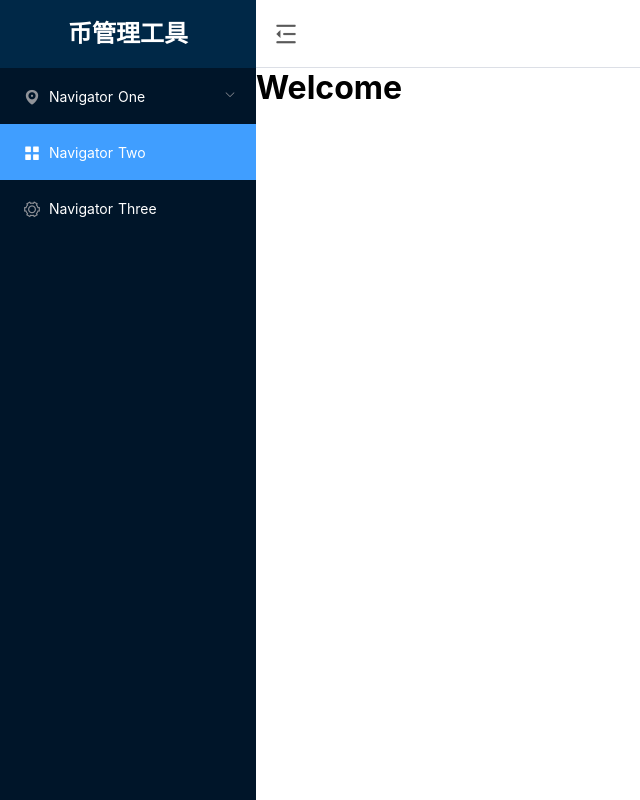
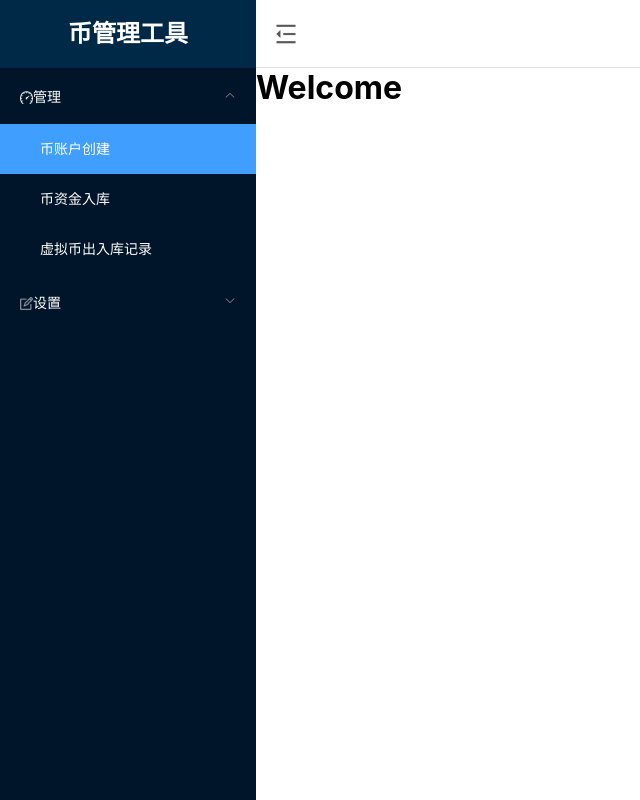
Before and after one commit to jpsiyu/coin-tool, a Nuxt app: page / in a window 1280 px wide. Shown: the whole page, without its empty margins (0-640 px from the left). Built offline with nearby package versions, Linux system fonts and the light colour scheme.

Commit message:
nav tree

```diff
--- /dev/null
+++ b/assets/src/nav_config.js
@@ -0,0 +1,52 @@
+
+const tree = [
+  {
+    name: '管理',
+    icon: require('@/assets/icons/manage.png'),
+    link: '',
+    children: [
+      {
+        name: '币账户创建',
+        link: '',
+      },
+      {
+        name: '币资金入库',
+        link: '',
+      },
+      {
+        name: '虚拟币出入库记录',
+        link: '',
+      }
+    ]
+  },
+  {
+    name: '设置',
+    icon: require('@/assets/icons/setting.png'),
+    children: [
+      {
+        name: '用户与角色',
+        link: ''
+      },
+      {
+        name: '入库地址设置',
+        link: ''
+      },
+      {
+        name: '提币出账设置',
+        link: ''
+      },
+      {
+        name: '手续费出账设置',
+        link: ''
+      },
+      {
+        name: '助记词设置',
+        link: ''
+      },
+    ]
+  }
+]
+
+export default {
+  tree
+}
--- a/components/Navigator.vue
+++ b/components/Navigator.vue
@@ -4,40 +4,41 @@
       <span>币管理工具</span>
     </div>
     <el-menu
-      default-active="2"
+      default-active="0-0"
       class="el-menu-vertical-demo"
       background-color="#001529"
       text-color="#fff"
       active-text-color="#fff"
     >
-      <el-submenu index="1">
+      <el-submenu
+        v-for="(sub, subIndex) in tree"
+        :key="subIndex"
+        :index="String(subIndex)"
+      >
         <template slot="title">
-          <i class="el-icon-location"></i>
-          <span>Navigator One</span>
+          <img class="nav-icon" :src="sub.icon" alt="">
+          <span>{{sub.name}}</span>
         </template>
-        <el-menu-item-group title="Group One">
-          <el-menu-item index="1-1">item one</el-menu-item>
-          <el-menu-item index="1-2">item one</el-menu-item>
-        </el-menu-item-group>
-        <el-menu-item-group title="Group Two">
-          <el-menu-item index="1-3">item three</el-menu-item>
-        </el-menu-item-group>
-        <el-submenu index="1-4">
-          <template slot="title">item four</template>
-          <el-menu-item index="1-4-1">item one</el-menu-item>
-        </el-submenu>
+        <el-menu-item
+          v-for="(item, itemIndex) in sub.children"
+          :key="itemIndex"
+          :index="subIndex+'-'+itemIndex"
+        >{{item.name}}</el-menu-item>
       </el-submenu>
-      <el-menu-item index="2">
-        <i class="el-icon-menu"></i>
-        <span>Navigator Two</span>
-      </el-menu-item>
-      <el-menu-item index="3">
-        <i class="el-icon-setting"></i>
-        <span>Navigator Three</span>
-      </el-menu-item>
     </el-menu>
   </div>
 </template>
+
+<script>
+import navCfg from '@/assets/src/nav_config'
+export default {
+  data() {
+    return {
+      tree: navCfg.tree
+    }
+  }
+}
+</script>
 
 <style scoped>
 .nav-title {
@@ -50,7 +51,12 @@
   height: 68px;
 }
 
-.nav .el-menu{
+.nav-icon{
+  width: 13px;
+  height: 13px;
+}
+
+.nav .el-menu {
   border-right: 0;
 }
 
```
Also changed, not shown: assets/icons/manage.png (added), assets/icons/setting.png (added).
